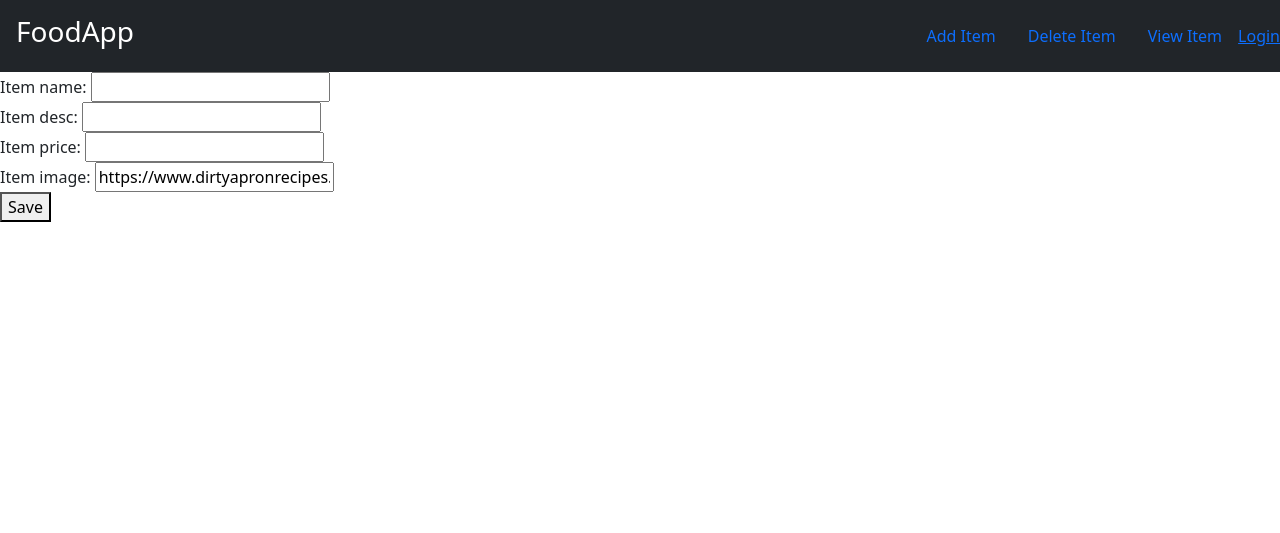
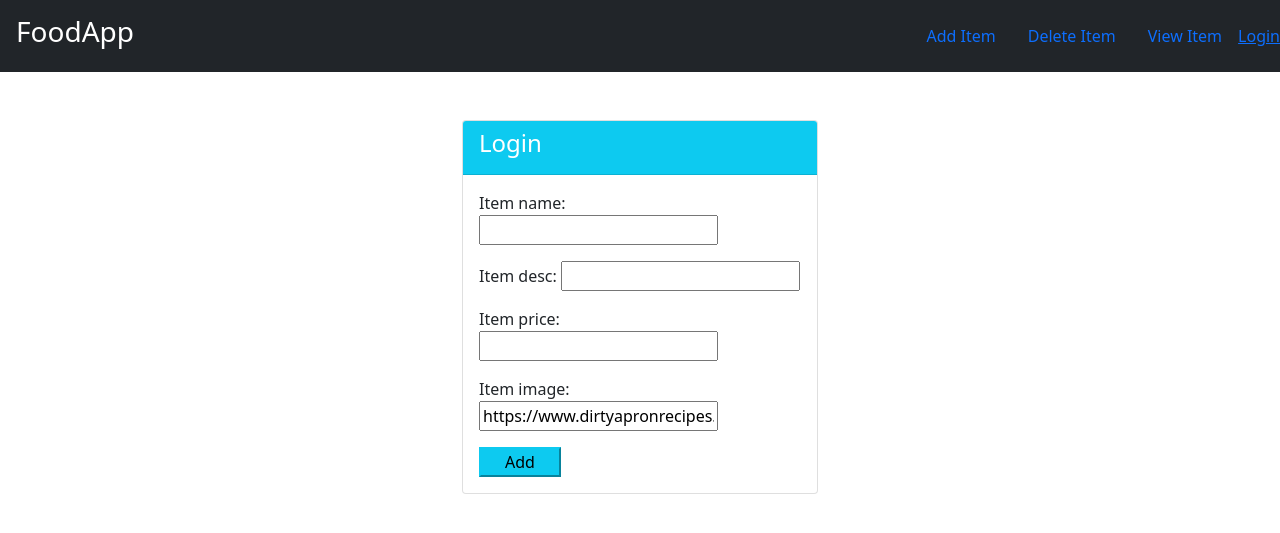
Before and after one commit to Aanchal-kumari-R/FoodApp-Crud_on_django-, a Django app: page /food/add/ in a window 1280 px wide. Shown: the top 533 px of the page. Run offline with Django 5.2, Linux system fonts and the light colour scheme.

Commit message:
Desing Register and item-form

```diff
--- a/food/templates/food/item-form.html
+++ b/food/templates/food/item-form.html
@@ -1,8 +1,34 @@
 {% extends 'food/base.html' %}
 {% block body  %}
+<div class="container mt-5">
+    <div class="row">
+        <div class="col-md-4 offset-md-4">
+            <div class="card">
+                <div class="card-header text-white bg-info">
+                    <div class="card-title">
+                        <h4>Login</h4>
+                    </div>
+                </div>
+                <div class="card-body ">
+                    <form method="POST"> {% csrf_token %}
+                        {% for field in form  %}
+                        <div class="form-group mb-3">
+                            {{field.label_tag}}
+                            {{field}}
+                        </div>
+                        {% endfor %}
+                        <button class="btn-info px-4" type = "submit">Add</button>
+                    </form>
+                </div>
+            </div>
+        </div>
+    </div>
+</div>
+{% endblock  %}
+
+
 <form method="POST"> {% csrf_token %}
     {{form}}
     <button type = "submit">Save</button>
 
 </form>
-{% endblock  %}
```
Also changed, not shown: users/templates/users/login.html (+1 -6 lines), users/templates/users/register.html (+31 -0 lines).
